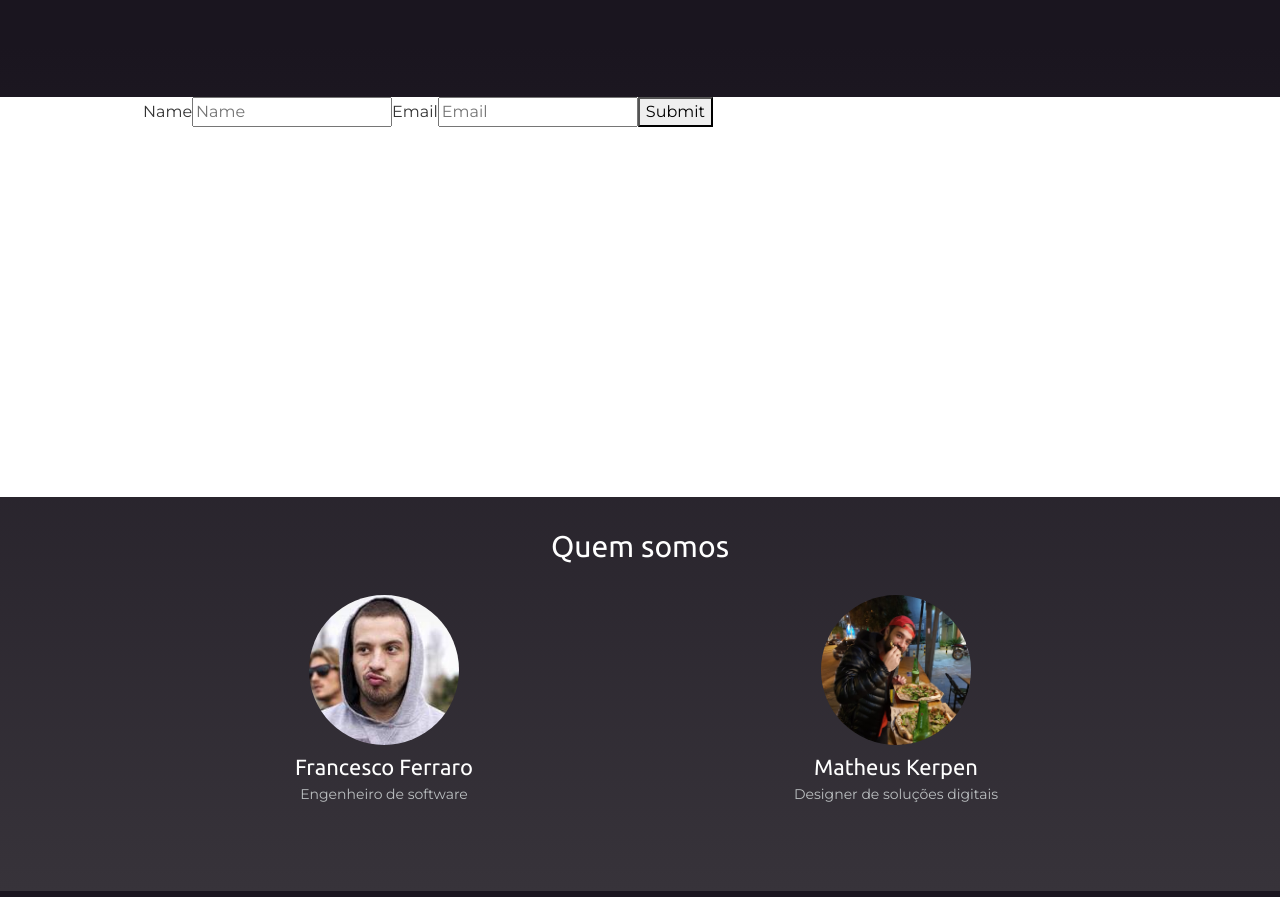
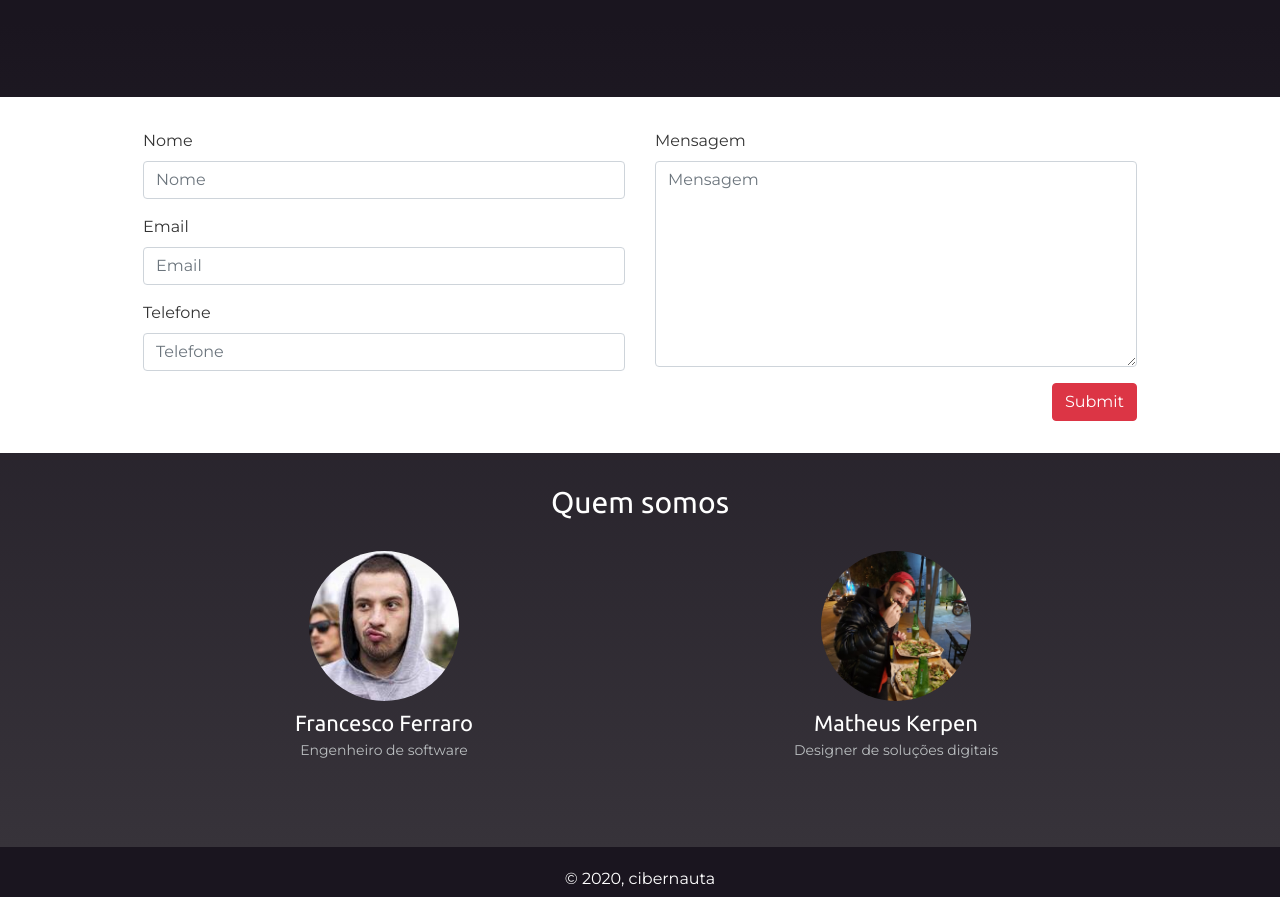
Before and after one commit to matheuskerpen/cibernauta, a Gatsby site: page / in a window 1280 px wide. Shown: the part 1123-2020 px from the top of the page. Built offline with nearby package versions, Linux system fonts and the light colour scheme; Gatsby itself is replaced by a stand-in of ours.

Commit message:
layout no form

```diff
--- a/src/components/contact/contact.js
+++ b/src/components/contact/contact.js
@@ -1,5 +1,5 @@
 import React, { useState }   from 'react'
-import { Container } from 'react-bootstrap'
+import { Container, Form, Row, Col, Button } from 'react-bootstrap'
 
 const Contact = () => {
 
@@ -36,17 +36,48 @@ const Contact = () => {
 
     return (
     <div id="contact" style={{background: '#fff', width: '100%'}}>
-        <Container style={{ width: '80%', maxWidth: '1200px', height: '400px'}}>
-            <form onSubmit={handleSubmit} name="contact" method="post" data-netlify="true" data-netlify-honeypot="bot-field">
+        <Container style={{ width: '80%', maxWidth: '1200px', paddingTop:'32px', paddingBottom:'32px'}}>
+            <Form onSubmit={handleSubmit} name="contact" method="post" data-netlify="true" data-netlify-honeypot="bot-field">
                 <input type="hidden" name="form-name" value="contact" />
-                <label htmlFor="name">Name</label>
-                <input id="name" type="text" name="name" onChange={handleChange} value={formState.name} placeholder="Name"/>
-                <label htmlFor="email">Email</label>
-                <input id="email" type="email" name="email" onChange={handleChange} value={formState.email} placeholder="Email"/>
-                <button type="submit">Submit</button>
-            </form>
+                <Row>
+                    <Col>
+                    <Form.Group>
+                            <Form.Label>Nome</Form.Label>
+                            <Form.Control id="name" type="text" name="name" required={true} onChange={handleChange} value={formState.name} placeholder="Nome"></Form.Control>
+                        </Form.Group>
+                        <Form.Group>
+                            <Form.Label>Email</Form.Label>
+                            <Form.Control id="email" type="email" name="email" required={true} onChange={handleChange} value={formState.email} placeholder="Email"></Form.Control>
+                        </Form.Group>
+                        <Form.Group>
+                            <Form.Label>Telefone</Form.Label>
+                            <Form.Control id="phone" type="phone" name="phone" required={false} onChange={handleChange} value={formState.phone} placeholder="Telefone"></Form.Control>
+                        </Form.Group>
+                    </Col>
+                    <Col>
+                        <Form.Group>
+                            <Form.Label>Mensagem</Form.Label>
+                            <Form.Control as="textarea" rows="8" id="message" type="text" name="message" required={true} onChange={handleChange} value={formState.message} placeholder="Mensagem"></Form.Control>
+                        </Form.Group>
+                        <Button variant="danger" className="float-right" type="submit">Submit</Button>
+                    </Col>
+                </Row>
+            </Form>
         </Container>
     </div>
 )}
 
 export default Contact
+
+{/* <div id="contact" style={{background: '#fff', width: '100%'}}>
+<Container style={{ width: '80%', maxWidth: '1200px', height: '400px'}}>
+    <form onSubmit={handleSubmit} name="contact" method="post" data-netlify="true" data-netlify-honeypot="bot-field">
+        <input type="hidden" name="form-name" value="contact" />
+        <label htmlFor="name">Name</label>
+        <input id="name" type="text" name="name" onChange={handleChange} value={formState.name} placeholder="Name"/>
+        <label htmlFor="email">Email</label>
+        <input id="email" type="email" name="email" onChange={handleChange} value={formState.email} placeholder="Email"/>
+        <button type="submit">Submit</button>
+    </form>
+</Container>
+</div> */}
```
